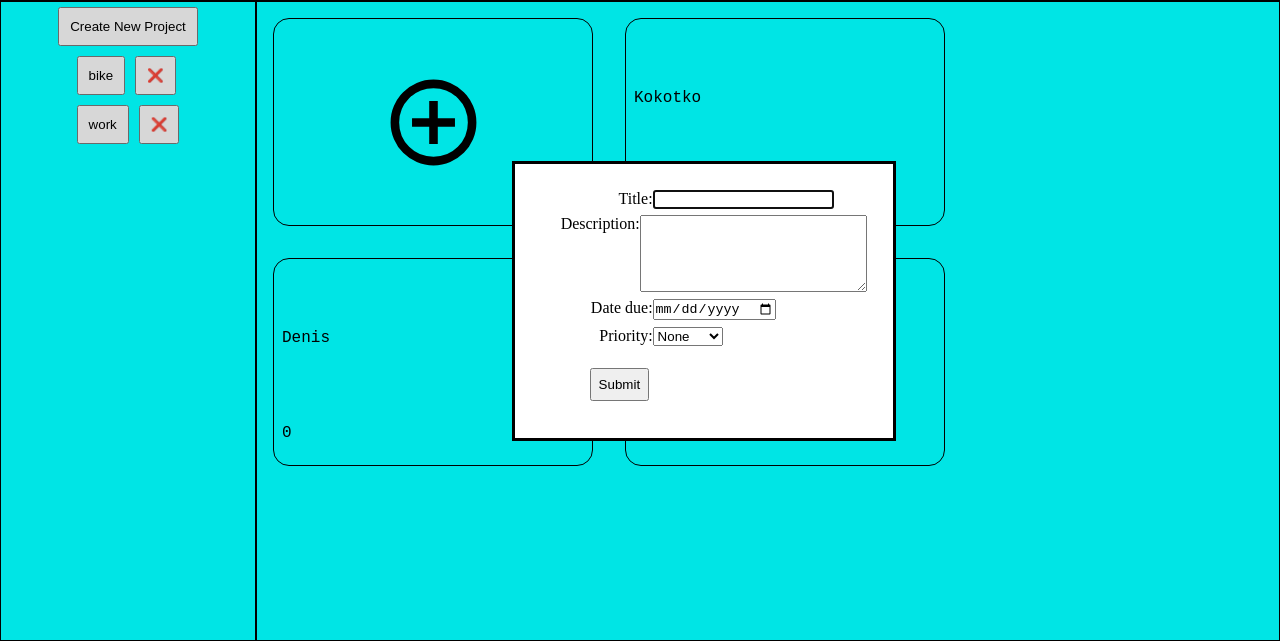
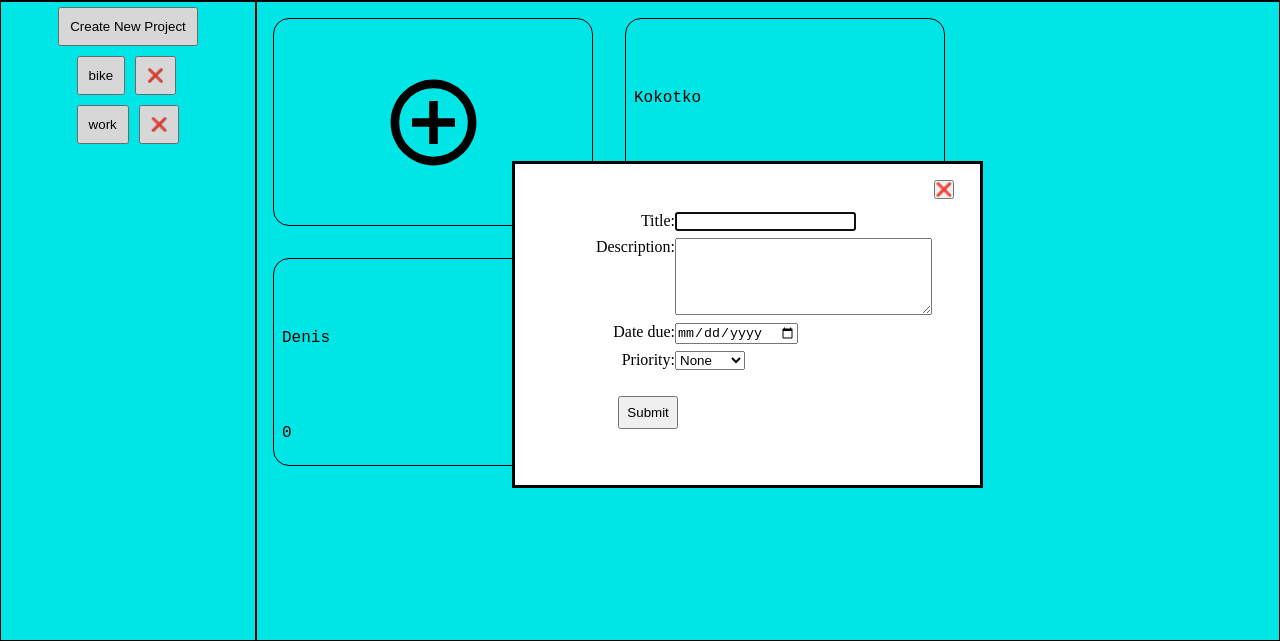
Before and after one commit to Relyful/odinToDoList, a website built with webpack: page src/index.html in a window 1280 px wide. Both pictures are taken after a click on the element 433 px from the left and 281 px from the top of the page. Shown: the part 159-800 px from the top of the page. Built offline with nearby package versions, Linux system fonts and the light colour scheme.

Commit message:
Add close button to newToDo dialog

```diff
--- a/src/index.html
+++ b/src/index.html
@@ -52,8 +52,8 @@
                 </select>
             </div>
             <div id="toDoRowButton" class="toDoRow">
-                <!-- <button id="toDoFormSubmit" type="button">Submit</button> -->
             </div>
+            <button type="button" id="newToDoCloseDialog">❌</button>
         </form>
     </dialog>
 </body>
--- a/src/js/drawAllProjects.js
+++ b/src/js/drawAllProjects.js
@@ -1,7 +1,6 @@
 import allProjects from './projectContainer.js';
 import drawAllToDo from './drawAllToDo.js';
 import projectsContainer from './projectContainer.js';
-import newToDoDialog from "./newToDoDialog";
 
 export default function drawAllProjects(array = projectsContainer.projectsArray) {
     const main = document.querySelector('main');
--- a/src/js/newToDoDialog.js
+++ b/src/js/newToDoDialog.js
@@ -2,6 +2,7 @@ import projectsContainer from "./projectContainer";
 import drawAllToDo from "./drawAllToDo";
 
 const toDoRowButton = document.querySelector('#toDoRowButton');
+const newToDoCloseDialog = document.querySelector('#newToDoCloseDialog');
 
 export default function() {
     const newToDoSubmit = document.querySelector('#toDoFormSubmit');
@@ -11,6 +12,7 @@ export default function() {
     const toDoDescription = document.querySelector('#toDoDescription');
     const toDoDate = document.querySelector('#toDoDate');
     const toDoPriority = document.querySelector('#toDoPriority');
+
     newToDoSubmit.addEventListener('click', (e) => {
         let thisProjectIndex = e.target.parentElement.parentElement.parentElement.dataset.projectIndex
         projectsContainer.projectsArray[thisProjectIndex].addTodo(toDoTitle.value, toDoDescription.value, toDoDate.value, toDoPriority.value);
@@ -20,4 +22,6 @@ export default function() {
         newToDoDialog.close();
         toDoRowButton.replaceChildren();
     })
+
+    newToDoCloseDialog.addEventListener('click', () => newToDoDialog.close());
 };
--- a/src/styles.css
+++ b/src/styles.css
@@ -59,7 +59,7 @@ main {
     padding: 4rem;
 }
 
-#newProjCloseDialog {
+#newProjCloseDialog, #newToDoCloseDialog {
     position: absolute;
     top: 5%;
     left: 90%;
@@ -69,10 +69,9 @@ main {
     position: absolute;
     top: 40%;
     left: 40%;
+    padding: 3rem;
 
-    width: 30%;
-    height: 35%;
-    padding: 2%;
+
 
     overflow: auto;
 }
```
